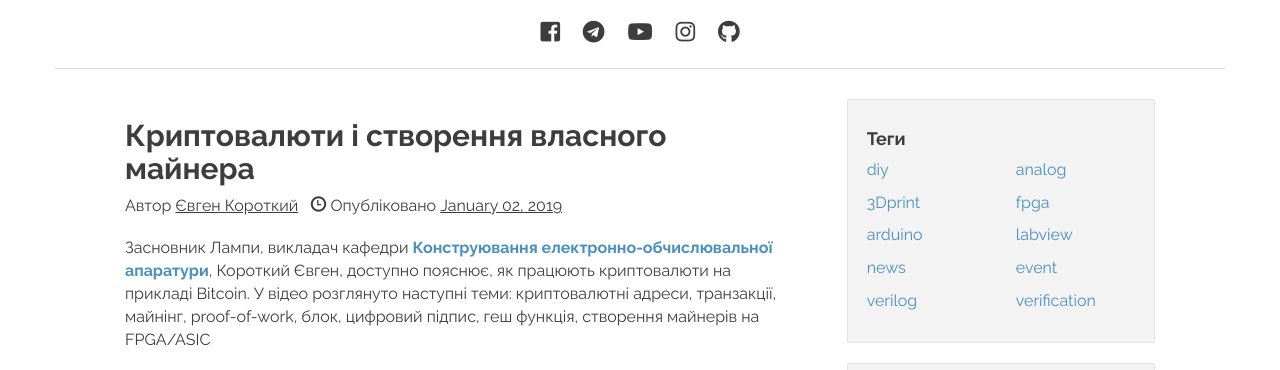
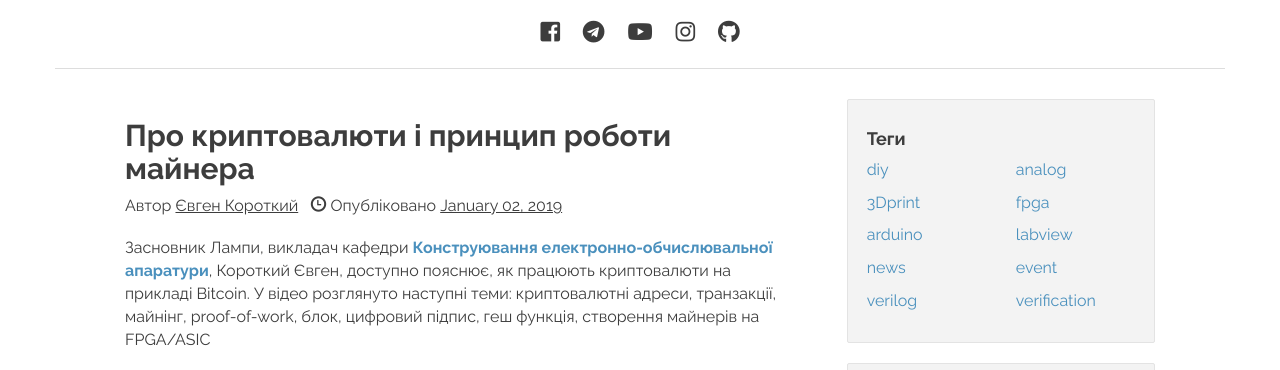
Before and after one commit to LampaLab/lampalab.github.io, a Jekyll site: the page built from _posts/events/2019-01-06-crypto-miner.md, in a window 1280 px wide and 900 px high, cut to the strip 177-547 px from the top of the window. Built offline with Jekyll 4.4.1, drawn with Linux system fonts in a browser that asks for light colours; nearby versions of some CDN libraries; library files that are not in the unit come from our copies; comment, search, counter and statistics services are not loaded.

Commit message:
Minor modifications

```diff
--- a/_posts/events/2019-01-06-crypto-miner.md
+++ b/_posts/events/2019-01-06-crypto-miner.md
@@ -2,7 +2,7 @@
 layout: event_post
 type: event
 image: /img/events/crypto-miner/crypto-miner.jpg
-title: Криптовалюти і створення власного майнера
+title: Про криптовалюти і принцип роботи майнера
 description: "Засновник Лампи, викладач КПІ Короткий Євген, доступно пояснює, як працюють криптовалюти і як можна створити майнер криптовалюти"
 author: Євген Короткий
 date: 2019-01-02
```
